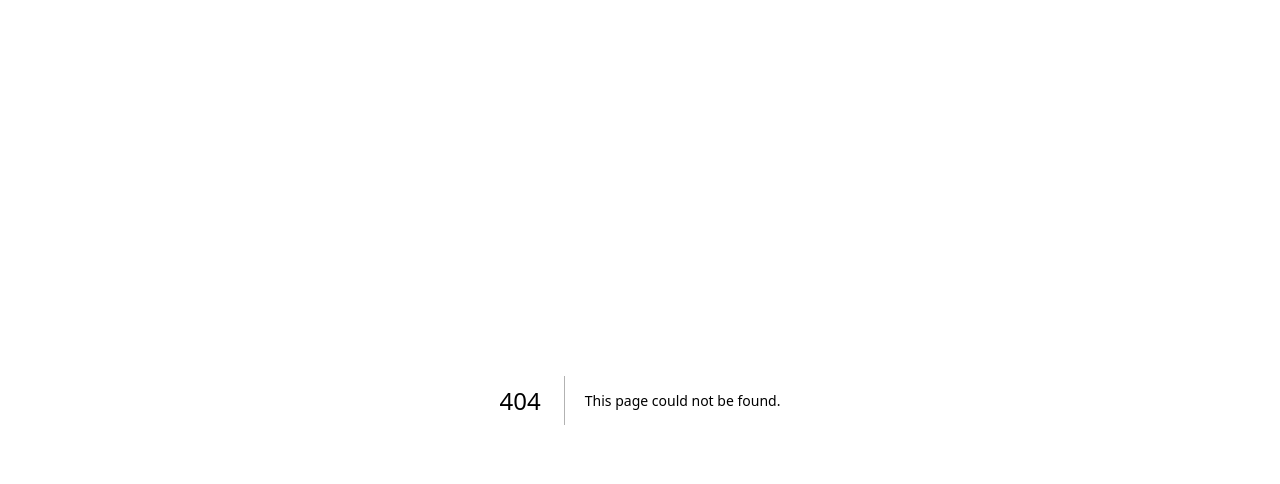
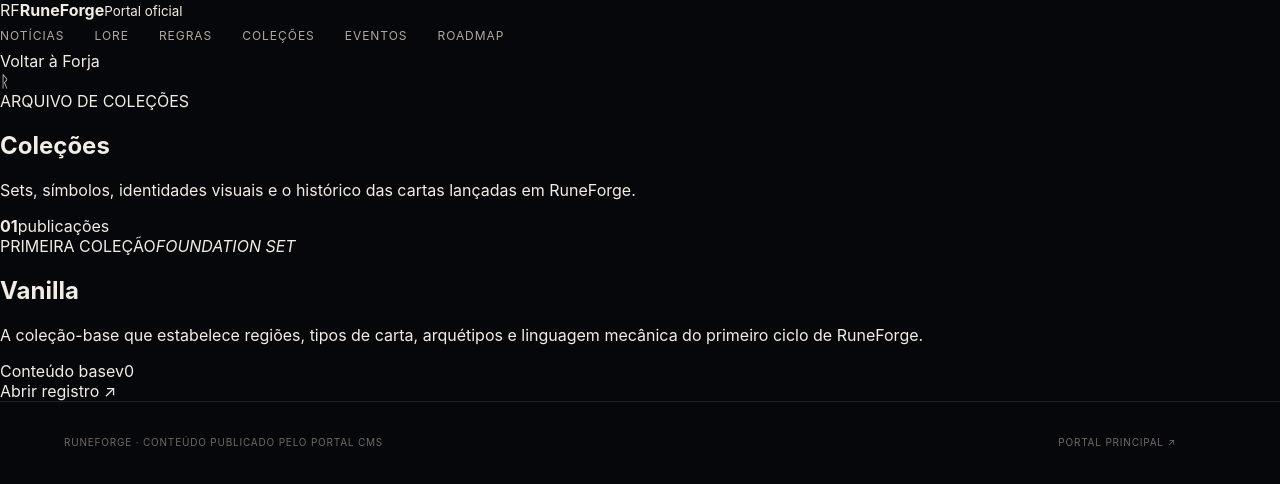
Before and after one commit to EntropiaEKaos/SiteRuneForged, a Next.js app: page /collections in a window 1280 px wide. Before the commit this address had no page. Shown: the top 484 px of the page. Built offline with nearby package versions, Linux system fonts and the light colour scheme.

Commit message:
feat(portal): add collections public index

```diff
--- /dev/null
+++ b/src/app/collections/page.tsx
@@ -0,0 +1,5 @@
+import { PortalSectionIndex } from "@/components/PortalEditorial";
+
+export default function Page() {
+  return <PortalSectionIndex section="collections" />;
+}
```
